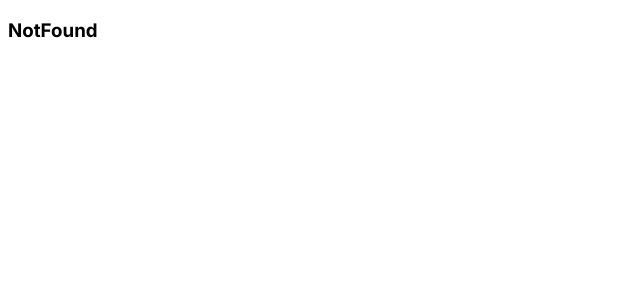
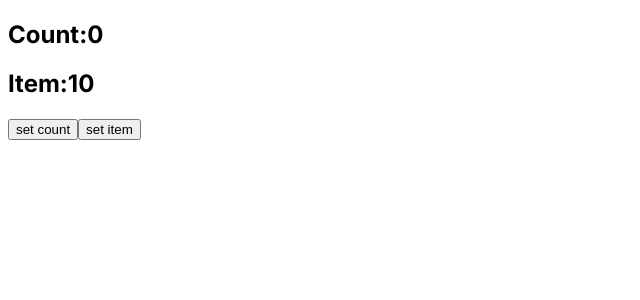
Before and after one commit to Danish1790/NextJsRe, a Next.js app in the folder nextjsre/: page /purecomponent in a window 1280 px wide. Before the commit this address had no page. Shown: the top 300 px of the page, without its empty margins (0-640 px from the left). Built offline with nearby package versions, Linux system fonts and the light colour scheme.

Commit message:
memo next

```diff
--- a/nextjsre/app/page.js
+++ b/nextjsre/app/page.js
@@ -23,6 +23,8 @@
     <Link href="todo">Goto Tasks</Link>
     <br/>
     <Link href="apiuser">Goto Api Users</Link>
+    <br/>
+    <Link href="purecomponent">Goto pure compoonent</Link>
 
     <br/>
     <button onClick={()=>navigate("/productlist")}>
--- /dev/null
+++ b/nextjsre/app/purecomponent/page.js
@@ -0,0 +1,27 @@
+"use client"
+import React, { useState,useMemo } from 'react'
+
+const page = () => {
+    const [count,setCount] = useState(0)
+    const [item,setItem] = useState(10)
+
+    const multiCount = () =>{
+        console.warn("multicount")
+        return count*50
+    }
+    const multiCountMemo = useMemo(()=>{
+        multiCount()
+    },[count])
+
+  return (
+    <div>
+    <h2>Count:{count}</h2>
+    <h2>Item:{item}</h2>
+    <h2>{multiCountMemo}</h2>
+    <button onClick={()=>{setCount(count+1)}}>set count</button>
+    <button onClick={()=>{setItem(item*10)}}>set item</button>
+    </div>
+  )
+}
+
+export default page
```
